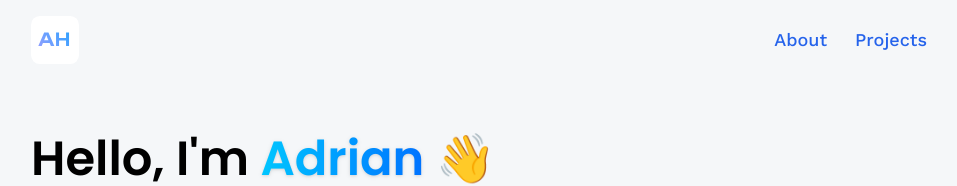
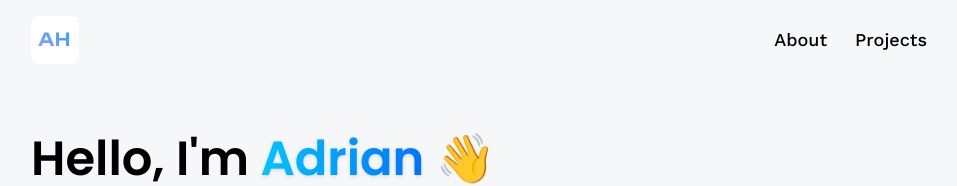
Before and after one commit to DevJSter/portfolio, a React (Vite) app: page /about in a window 1280 px wide. Shown: the top 186 px of the page, without its empty margins (161-1118 px from the left). Built offline with nearby package versions, Linux system fonts and the light colour scheme; no server answers.

Commit message:
Changes
Signed-off-by: Shubham Tiwari <shubht3303@gmail.com>

```diff
--- a/src/components/Navbar.jsx
+++ b/src/components/Navbar.jsx
@@ -9,10 +9,10 @@ const Navbar = () => {
         <img src={logo} alt='logo' className='w-18 h-18 object-contain' />
       </NavLink>
       <nav className='flex text-lg gap-7 font-medium'>
-        <NavLink to='#' className={({ isActive }) => isActive ? "text-blue-600" : "text-black" }>
+        <NavLink to='#' className={({ isActive }) => isActive ? "text-black" : "text-blue-600" }>
           About
         </NavLink>
-        <NavLink to='#' className={({ isActive }) => isActive ? "text-blue-600" : "text-black"}>
+        <NavLink to='#' className={({ isActive }) => isActive ? "text-black" : "text-blue-600"}>
           Projects
         </NavLink>
       </nav>
```
